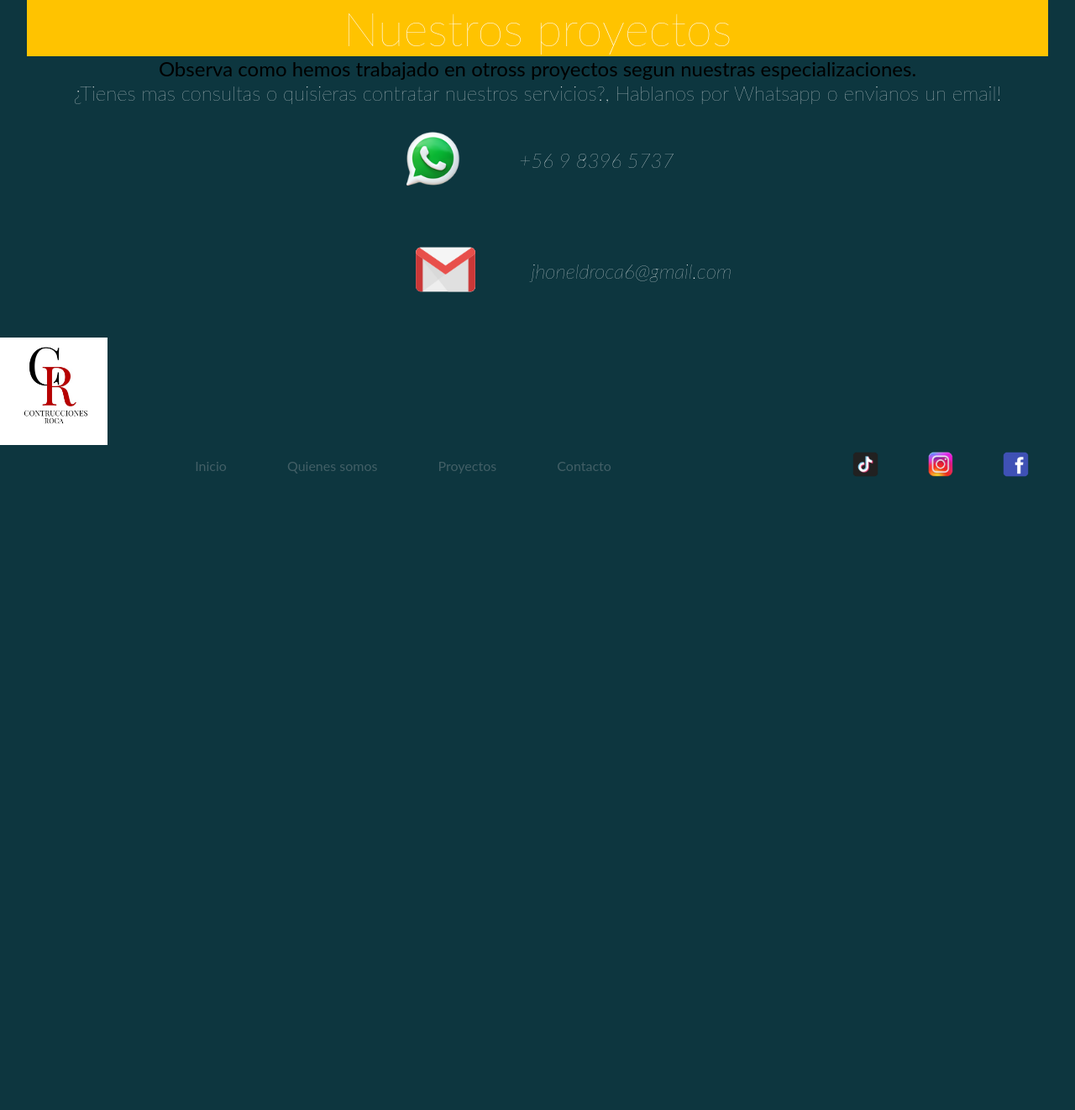
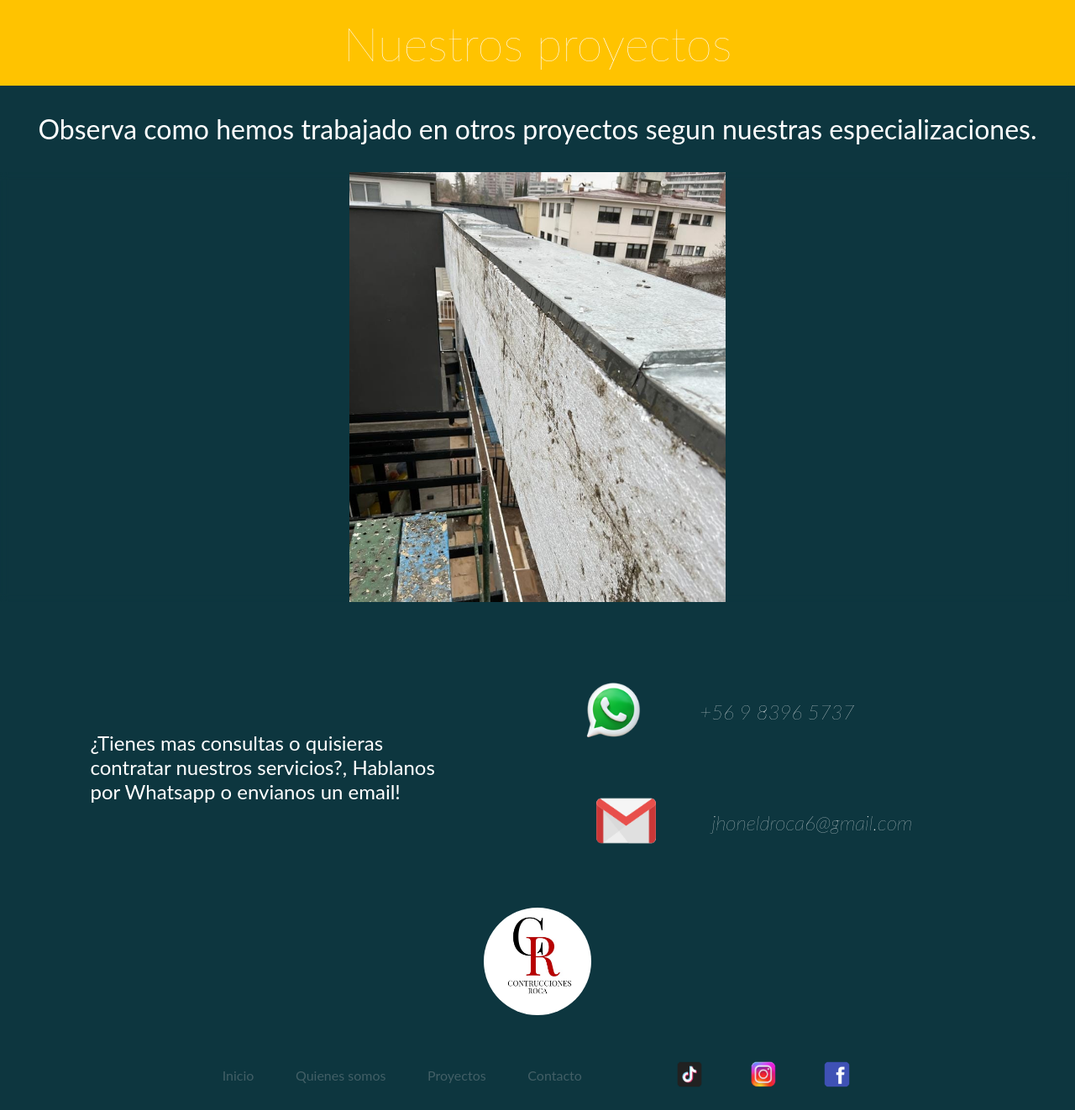
Before and after one commit to wenderley1320/project-contractor, a Java web app: template src/main/webapp/WEB-INF/proyectos.jsp in a window 1280 px wide. Shown: the whole page at 84% size. Before the commit the page ends 568 px from the top, so only its background shows below. Run offline with Spring Boot 4, a stand-in JSP engine, Linux system fonts and the light colour scheme; the template is opened without the code that fills it, so the values that code supplies are empty.

Commit message:
se realiza responsive de contacto y footer faltante, se realitza css y html de proyectos (pagina adicional)

```diff
--- a/src/main/resources/static/style/carrusel.css
+++ b/src/main/resources/static/style/carrusel.css
@@ -84,7 +84,7 @@ main {
     margin-top: 620px;
 }
 
-@media (max-width:750px) {
+@media (max-width:767px) {
     main {
         height: 450px;
         width: auto;
--- a/src/main/resources/static/style/proyectos.css
+++ b/src/main/resources/static/style/proyectos.css
@@ -5,16 +5,7 @@
 html{
     background: #0d363f;
 }
-.proyecto {
-    display: grid;
-    grid-template-columns: repeat(12, 1fr);
-    grid-auto-flow: row; /* Los elementos se organizarán hacia abajo en columnas */
-    grid-template-rows: auto; /* Las filas se ajustarán automáticamente al contenido */
-    gap: 10px;
-  }
   #header-proyecto {
-    grid-column: 2 / span 9; /* Ocupa todas las columnas */
-    grid-row: 1;
     display: flex;
     justify-content: center;
     align-items: center;
@@ -24,7 +15,8 @@ html{
     width: 10%;
   }
   #titulo-container {
-    width: 95%;
+    width: 100%;
+    height: 8vw;
     background-color: #ffc300; /* Color de fondo correspondiente */
     display: flex;
     justify-content: center;
@@ -38,25 +30,103 @@ html{
   }
 
   #texto-info {
-    grid-column: 3/ 11; /* Ocupa todas las columnas */
-    grid-row: 2; /* Ubica #texto-info en la segunda fila */
+    margin: 2.5vw;
     display: flex;
     justify-content: center;
     align-items: center;
     text-align: center;
-    font-size: 1.5em;
+    font-size: 2em;
     font-family: Poppins, Lato, Sans serif, Arial;
+    color: white;
   }
+
+  /*--------------------AREA DE CARRUSEL----------------- */
+  main {
+    width: 100%;
+    display: flex;
+    align-items: center; /* centramos los contenidos dentro del main */
+    justify-content: center;
+    backdrop-filter: blur(5px);
+}
+
+.container-carousel {
+    position: relative;
+    width:35vw;
+    height: 40vw;
+    overflow: hidden;
+}
+
+.carruseles {
+    width: 600%;/* aca le pongo 400% porque son 4 imagenes, */
+    display: flex;
+
+}
+
+.slider-section {
+    width: calc(600%/6);/* entre 4 porque son 4 imagenes */
+    height: 30%;
+}
+
+.slider-section img {
+  width: 100%; /* Ajusta el ancho de la imagen al 100% del contenedor */
+  height: auto; /* Esto mantendrá la proporción de aspecto de la imagen */
+  max-width: 100%; /* Asegura que la imagen no exceda el ancho del contenedor */
+  max-height: 100%; /* Asegura que la imagen no exceda el alto del contenedor */
+    object-fit: cover;
+}
+
+.btn-left,
+.btn-right {
+    display: flex;
+    position: absolute;
+    top: 45%;
+    font-size: 8.5rem;
+    background-color: transparent;
+    border-radius: 50%;
+    padding: 5px;
+    font-weight: 600;
+    cursor: pointer;
+    color: #ffffff81;
+    transform: translate(0, -50%);
+    transition: .5s ease;
+    user-select: none;
+}
+
+.btn-left:hover,
+.btn-right:hover {
+    background-color: #b0b2b6;
+    color: #fff;
+}
+
+.btn-left {
+    left: 2%;
+}
+
+.btn-right {
+    right: 2%;
+}
+ /*--------------------AREA CONTACTO Y TEXTO----------------- */
+ .info-contacto{
+  display: grid;
+  grid-template-columns: repeat(12, 1fr);
+  grid-auto-flow: row; /* Los elementos se organizarán hacia abajo en columnas */
+  grid-template-rows: auto; /* Las filas se ajustarán automáticamente al contenido */
+  gap: 10px;
+  background-color: #0d363f;
+  width: 100%;
+  height: 95%;
+  margin-top: 5vw;
+  margin-bottom: 2vw;
+ }
   #texto-comunicacion{
-    grid-column: 3 / span 8;
-    grid-row: 2;
+    grid-column: 2/ span 4;
+    grid-row: 1;
     display: flex;
     justify-content: center;
     align-items: center;
     font-size: 1.5em;
     font-family: Poppins, Lato, Sans serif, Arial;
     color: white;
-    font-weight: lighter;
     transition: all 0.3s ease 0s;
     cursor: pointer;
   }
@@ -64,8 +134,8 @@ html{
     transform: translateY(7px);
   }
   #comunicacion{
-    grid-column: 3 / span 8;
-    grid-row: 3;
+    grid-column: 5 / span 8;
+    grid-row: 1;
     display: flex;
     flex-direction: column;
     justify-content: center;
@@ -102,27 +172,32 @@ html{
     font-weight:100;
     font-style: italic;
   }
+  .logo{
+    grid-row: 2;
+    padding: 2vw;
+    grid-column: 4/ span 6;
+    display: flex;
+    justify-content: center;
+    align-items: center;
+  }
+  #img-logo{
+    border-radius: 5vw;
+    box-shadow: 2vw #373838;
+    width: 10vw;
+    height: 10vw;
+  }
   /*--------------------AREA DE FOOTER----------------- */
-  .info-contacto{
-    display: grid;
-    grid-template-columns: repeat(12, 1fr);
-    grid-auto-flow: row; /* Los elementos se organizarán hacia abajo en columnas */
-    grid-template-rows: auto; /* Las filas se ajustarán automáticamente al contenido */
-    gap: 10px;
-    background-color: #0d363f;
-    width: 100%;
-    height: 95%;
-    margin-top: 5vw;
-  }
 footer{
-  grid-column: 3 / 8;
-  grid-row: 5;
-  grid-column-gap: 7vw;
   display: grid;
+  grid-template-columns: repeat(12, 1fr);
+  grid-auto-flow: row; /* Los elementos se organizarán hacia abajo en columnas */
+  grid-template-rows: auto; /* Las filas se ajustarán automáticamente al contenido */
+  gap: 10px;
   justify-content: space-between;
+  margin-bottom: 1.5vw;
 }
 nav{
-  grid-column: 2 / span 5;
+  grid-column: 3 / span 5;
   display: flex;
   justify-content: space-evenly;
   align-items: center;
@@ -180,13 +252,12 @@ a{
   left: 50%;
   transition: width .4s, left .4s;
 }
-
 #menu-link:hover::before {
   width: 100%;
   left: 0;
 }
 #redes-sociales{
-  grid-column: 7/ 10;
+  grid-column: 8/ 11;
   display: flex;
   justify-content: space-evenly;
   align-items: center;
--- a/src/main/webapp/WEB-INF/proyectos.jsp
+++ b/src/main/webapp/WEB-INF/proyectos.jsp
@@ -1,11 +1,13 @@
 <!DOCTYPE html>
 <html lang="en">
+
 <head>
   <meta charset="UTF-8" />
   <meta name="viewport" content="width=device-width, initial-scale=1.0" />
   <link rel="stylesheet" href="/src/main/resources/static/style/proyectos.css" />
   <title>Nuestros-proyectos</title>
 </head>
+
 <body>
   <div id="header-proyecto">
     <div id="titulo-container">
@@ -15,19 +17,47 @@
     </div>
   </div>
   <p id="texto-info">
-      Observa como hemos trabajado en otross proyectos segun nuestras
+    Observa como hemos trabajado en otros proyectos segun nuestras
     especializaciones.
   </p>
+  <main>
+    <div class="container-carousel">
+      <div class="carruseles" id="slider">
+        <section class="slider-section">
+          <img src="/src/main/resources/static/img/foto-1.jpeg">
+        </section>
+        <section class="slider-section">
+          <img src="/src/main/resources/static/img/foto-2.jpeg">
+        </section>
+        <section class="slider-section">
+          <img src="/src/main/resources/static/img/foto-3.jpeg">
+        </section>
+        <section class="slider-section">
+          <img src="/src/main/resources/static/img/foto-4.jpeg">
+        </section>
+        <section class="slider-section">
+          <img src="/src/main/resources/static/img/foto-5.jpeg">
+        </section>
+        <section class="slider-section">
+          <img src="/src/main/resources/static/img/foto-6.jpeg">
+        </section>
+      </div>
+      <div class="btn-left"><i class='bx bx-chevron-left'></i></div>
+      <div class="btn-right"><i class='bx bx-chevron-right'></i></box-icon>
+      </div>
+    </div>
+  </main>
   <!------------------------------ CARRUSEL SECCION-------------------------->
 
+
+
+  <div class="info-contacto">
     <div id="texto-comunicacion">
       <p>
         ¿Tienes mas consultas o quisieras contratar nuestros servicios?,
         Hablanos por Whatsapp o envianos un email!
       </p>
     </div>
-
-<div classs="info-contacto">
     <div id="comunicacion">
       <div id="primer-contacto">
         <a href="https://api.whatsapp.com/send?phone=+56983965737&text=Hola%20Construcciones%20Roca,%20me%20gustaría%20obtener%20más%20información%20para%20contratar%20sus%20servicios."
@@ -37,20 +67,19 @@
         <span>+56 9 8396 5737</span>
       </div>
       <div id="segundo-contacto">
-        <a href="mailto:jhoneldroca6@gmail.com?subject=Consulta%20sobre%20Construcciones%20Roca"
-          class="link">
-          <img id="gmail" src="/src/main/resources/static/img/Gmail.png" alt="gmail"/>
+        <a href="mailto:jhoneldroca6@gmail.com?subject=Consulta%20sobre%20Construcciones%20Roca" class="link">
+          <img id="gmail" src="/src/main/resources/static/img/Gmail.png" alt="gmail" />
         </a>
         <span>jhoneldroca6@gmail.com</span>
       </div>
     </div>
-
     <div class="logo">
-       <img id="logo" src="/src/main/resources/static/img/logo.jpeg"/>
+        <img id="img-logo" src="/src/main/resources/static/img/logo.jpeg" />
     </div>
-
+  </div>
   <!------------------------------ FOOTER SECCION-------------------------->
   <footer>
+
     <nav>
       <a id="menu-link" href="#Inicio">Inicio</a>
       <a id="menu-link" href="#Quienes somos">Quienes somos</a>
@@ -59,10 +88,11 @@
     </nav>
     <div id="redes-sociales">
       <a href="/"><img id="img-redes" src="/src/main/resources/static/img/TikTok.png" alt="TikTok" /></a>
-      <a href="/"><img id="img-redes" src="/src/main/resources/static/img/Instagram.png" alt="Instagram"/></a>
-      <a href="/"><img id="img-redes" src="/src/main/resources/static/img/Facebook.png" alt="Facebook"/></a>
+      <a href="/"><img id="img-redes" src="/src/main/resources/static/img/Instagram.png" alt="Instagram" /></a>
+      <a href="/"><img id="img-redes" src="/src/main/resources/static/img/Facebook.png" alt="Facebook" /></a>
     </div>
   </footer>
-</div>
+
+  <script src="/src/main/resources/static/script/carrusel.js"></script>
+
 </body>
-</html>
```
Also changed, not shown: other parts of src/main/resources/static/style/proyectos.css (+39 -3 lines), src/main/resources/static/style/proyecto-contacto.css (+90 -90 lines), src/main/resources/static/img/foto-1.jpeg (added), src/main/resources/static/img/foto-2.jpeg (added), src/main/resources/static/img/foto-3.jpeg (added), src/main/resources/static/img/foto-4.jpeg (added), src/main/resources/static/img/foto-5.jpeg (added), src/main/resources/static/img/foto-6.jpeg (added). Lines whose indentation alone changed are shown as unchanged.
